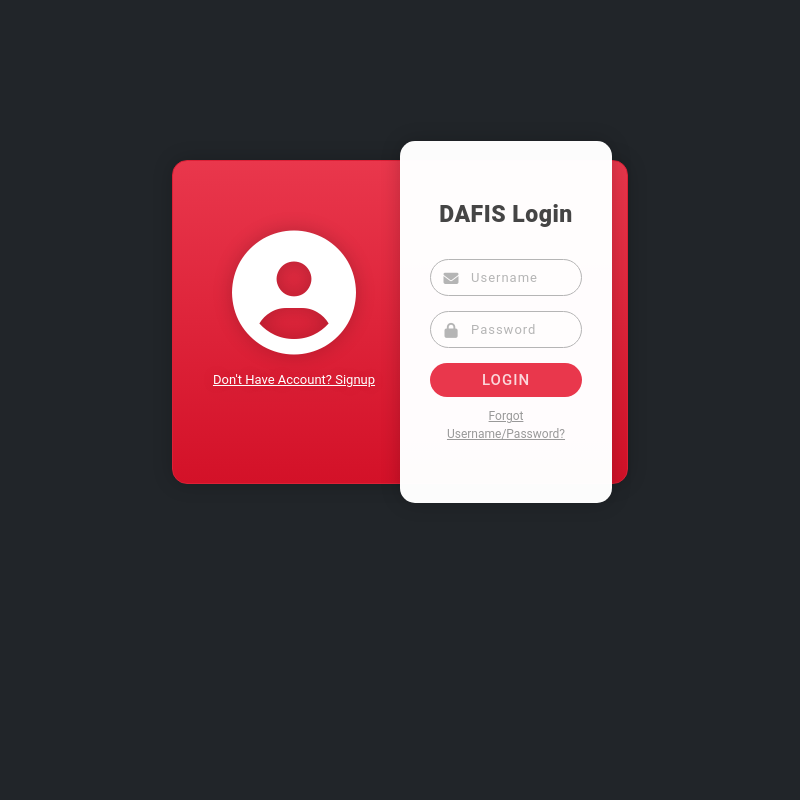
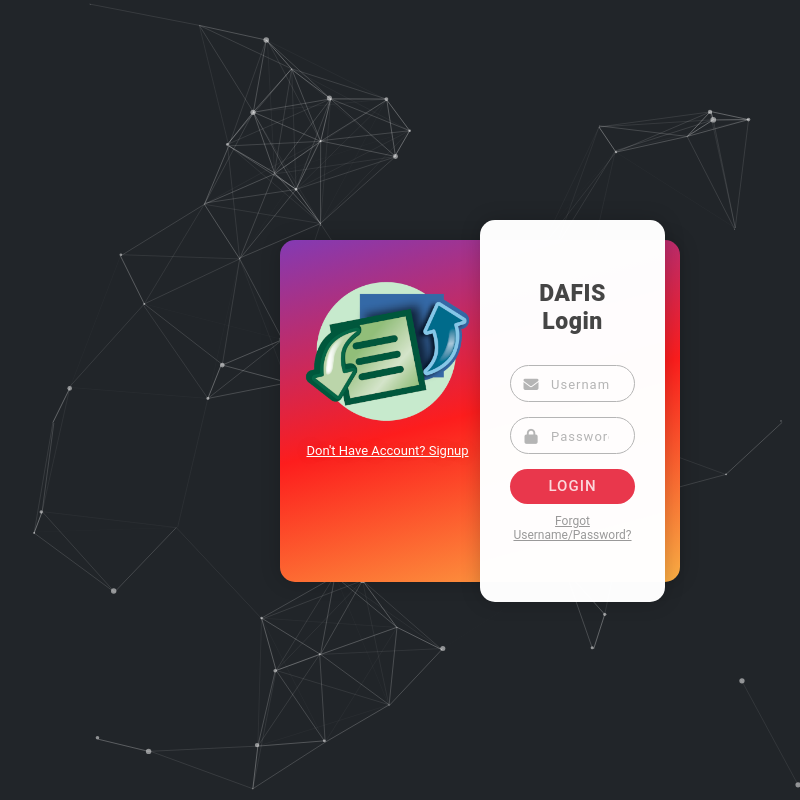
Before and after one commit to enoehring/dafis-electron, an Electron app: page src/login.html in a window 800 px wide. Drawn offline with nearby package versions, Linux system fonts and the light colour scheme; no server answers.

Commit message:
New Login screen and cookie set

```diff
--- a/src/login.html
+++ b/src/login.html
@@ -10,13 +10,15 @@
 <script src="https://cdnjs.cloudflare.com/ajax/libs/crypto-js/3.1.2/rollups/aes.js" integrity="sha256-/H4YS+7aYb9kJ5OKhFYPUjSJdrtV6AeyJOtTkw6X72o=" crossorigin="anonymous"></script>
 <script src="https://cdnjs.cloudflare.com/ajax/libs/toastr.js/latest/toastr.min.js"></script>
 <link rel="stylesheet" href="https://cdnjs.cloudflare.com/ajax/libs/toastr.js/latest/toastr.min.css">
+<script src="js/framework/particles.min.js"></script>
     <style>
 .form-container{
-    background: linear-gradient(#E9374C,#D31128);
+    background: rgb(131,58,180);
+background: linear-gradient(165deg, rgba(131,58,180,1) 0%, rgba(253,29,29,1) 50%, rgba(252,176,69,1) 100%);
     font-family: 'Roboto', sans-serif;
     font-size: 0;
     padding: 0 15px;
-    border: 1px solid #DC2036;
+    /* border: 1px solid #DC2036; */
     border-radius: 15px;
     box-shadow: 0 0 20px rgba(0,0,0,0.2);
 }
@@ -26,7 +28,6 @@
     text-align: center;
     text-shadow: 0 0 20px rgba(0,0,0,0.2);
     width: 50%;
-    padding: 70px 0;
     vertical-align: top;
     display: inline-block;
 }
@@ -141,16 +142,44 @@
         margin: 0;
     }
 }
+
+body {
+  margin: 0;
+  font:normal 75% Arial, Helvetica, sans-serif;
+}
+
+canvas {
+  display: block;
+  vertical-align: bottom;
+}
+
+#particles-js {
+  position: absolute;
+  width: 100%;
+  height: 100%;
+  background-image: url("");
+  background-repeat: no-repeat;
+  background-size: cover;
+  background-position: 50% 50%;
+}
+
+#wrapper-form {
+    top: 30%;
+    left: 35%;
+    position: absolute;
+    z-index: 1;
+}
+
     </style>
   </head>
   <body>
-    <div class="form-bg">
-        <div class="container">
-            <div class="row" style="justify-content: center; margin-top: 20vh;">
-                <div class="col-lg-offset-3 col-lg-6 col-md-offset-2 col-md-8">
+    <div class="col-lg-offset-3 col-lg-4 col-md-offset-2 col-md-6" id="wrapper-form">
         <div class="form-container">
             <div class="form-icon">
-                            <i class="fa fa-user-circle"></i>
+                <!-- <i class="fa fa-user-circle"></i> -->
+                <div style="height: 143px; width: 100%;margin-top: 40px;margin-bottom: 20px;">
+                    <img src="images/logo.png" style="height: 143px;">
+                </div>
                 <span class="signup"><a href="">Don't have account? Signup</a></span>
             </div>
             <form class="form-horizontal" id="login">
@@ -168,17 +197,16 @@
             </form>
         </div>
     </div>
-            </div>
-        </div>
-    </div>
+    <div id="particles-js"></div>
   </body>
 </html>
 <script>
 
-    // const session = window.sess.get_Session()
-    //   if (session != null) {
-    //     ipcRenderer.send("authenticated")
-    //   }
+    const session = window.get.session();
+    console.log(session);
+      if (session) {
+        window.api.loadscript('electron');
+      }
 
 
     // const { getSession, createSession } = require("./keygen")
@@ -187,6 +215,7 @@
     login.addEventListener("submit", async (event) => {
     event.preventDefault()
 
+        var username = $("#username").val();
         var pw = $("#password").val();
         // var encryptedPw = encrypt(pw);
 
@@ -194,7 +223,7 @@
             url: "https://localhost:44349/DafisUser/Login",
             type: "POST",
             data: {
-                username: $("#username").val(),
+                username: username,
                 password: pw
             },
             headers: {
@@ -203,7 +232,9 @@
             success: function(data) {
                 if(data.success) {
                     successToastr();
+                    console.log(data);
                     // window.api.create_Session($("#username").val(), pw);
+                    window.create.session(username, pw);
                     window.api.loadscript('electron');
                 }
                 else {
@@ -257,9 +288,116 @@
         });
     }
 
-    function encrypt(text) {
-        var pw = "Test";
-         var encrypted = CryptoJS.AES.encrypt(text,pw);
-         return encrypted;
+    /* ---- particles.js config ---- */
+
+particlesJS("particles-js", {
+  "particles": {
+    "number": {
+      "value": 80,
+      "density": {
+        "enable": true,
+        "value_area": 800
       }
+    },
+    "color": {
+      "value": "#ffffff"
+    },
+    "shape": {
+      "type": "circle",
+      "stroke": {
+        "width": 0,
+        "color": "#000000"
+      },
+      "polygon": {
+        "nb_sides": 5
+      },
+      "image": {
+        "src": "img/github.svg",
+        "width": 100,
+        "height": 100
+      }
+    },
+    "opacity": {
+      "value": 0.5,
+      "random": false,
+      "anim": {
+        "enable": false,
+        "speed": 1,
+        "opacity_min": 0.1,
+        "sync": false
+      }
+    },
+    "size": {
+      "value": 3,
+      "random": true,
+      "anim": {
+        "enable": false,
+        "speed": 40,
+        "size_min": 0.1,
+        "sync": false
+      }
+    },
+    "line_linked": {
+      "enable": true,
+      "distance": 150,
+      "color": "#ffffff",
+      "opacity": 0.4,
+      "width": 1
+    },
+    "move": {
+      "enable": true,
+      "speed": 6,
+      "direction": "none",
+      "random": false,
+      "straight": false,
+      "out_mode": "out",
+      "bounce": false,
+      "attract": {
+        "enable": false,
+        "rotateX": 600,
+        "rotateY": 1200
+      }
+    }
+  },
+  "interactivity": {
+    "detect_on": "canvas",
+    "events": {
+      "onhover": {
+        "enable": true,
+        "mode": "repulse"
+      },
+      "onclick": {
+        "enable": true,
+        "mode": "push"
+      },
+      "resize": true
+    },
+    "modes": {
+      "grab": {
+        "distance": 400,
+        "line_linked": {
+          "opacity": 1
+        }
+      },
+      "bubble": {
+        "distance": 400,
+        "size": 40,
+        "duration": 2,
+        "opacity": 8,
+        "speed": 3
+      },
+      "repulse": {
+        "distance": 200,
+        "duration": 0.4
+      },
+      "push": {
+        "particles_nb": 4
+      },
+      "remove": {
+        "particles_nb": 2
+      }
+    }
+  },
+  "retina_detect": true
+});
 </script>
--- a/src/renderer.js
+++ b/src/renderer.js
@@ -33,6 +33,7 @@ import 'bootstrap';
 import "@fortawesome/fontawesome-free/js/all";
 import '../assets/jquery-ui.min.js';
 import '../node_modules/moment/dist/moment.js';
+import './js/framework/particles.min.js'
 import './js/helper.js';
 import './js/data.js';
 import './js/index.js';
```
Also changed, not shown: src/preload.js (+46 -9 lines), src/js/framework/particles.min.js (added). Lines whose indentation alone changed are shown as unchanged.
